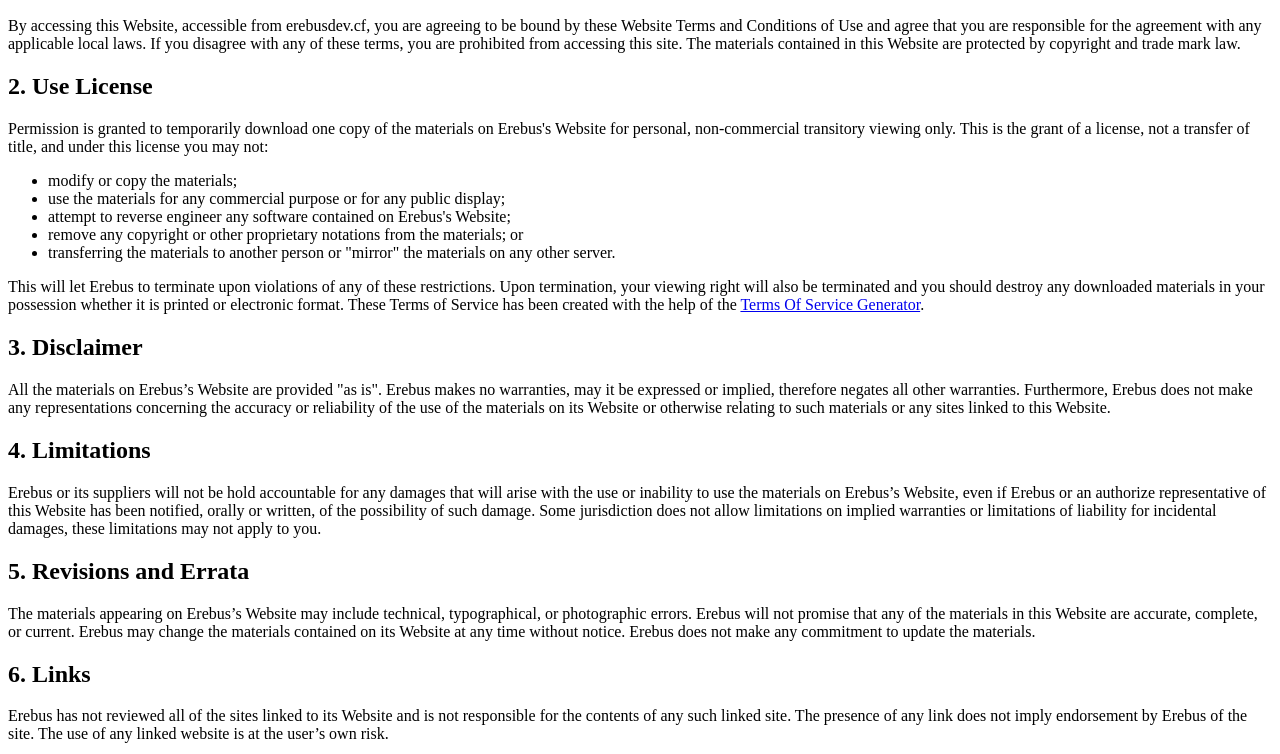
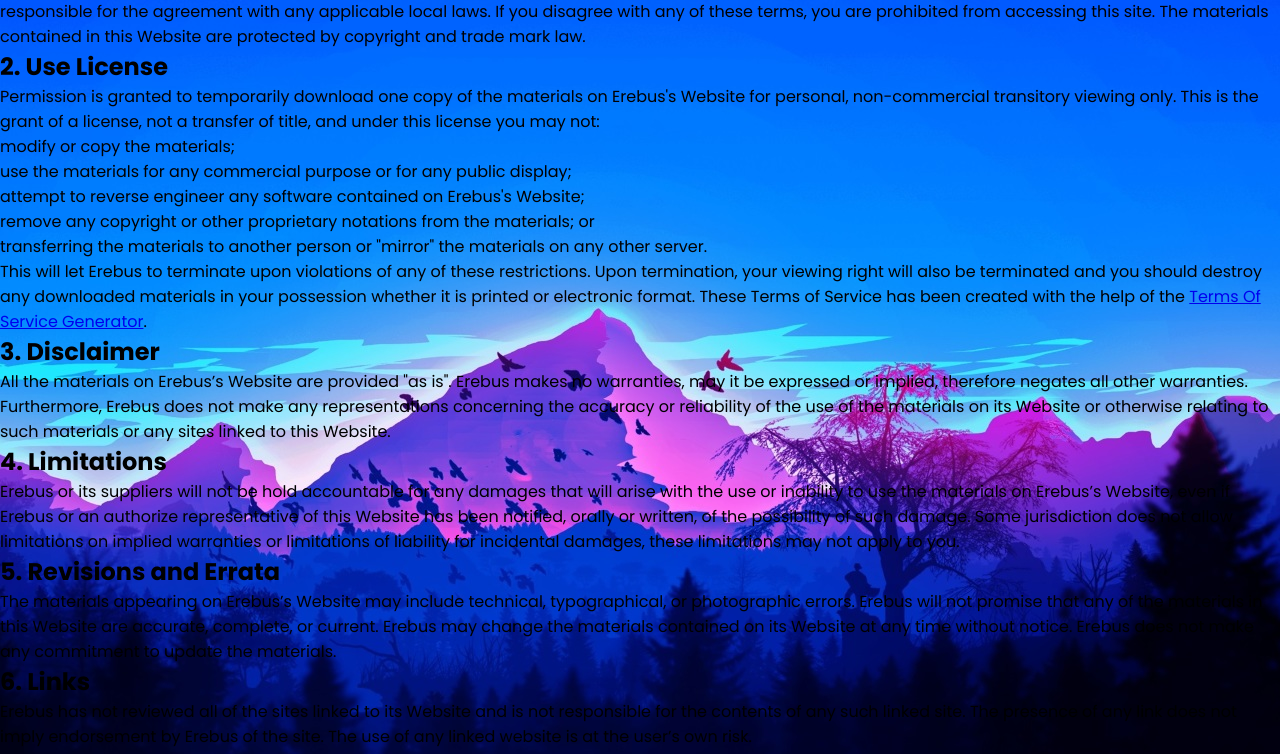
Before and after one commit to ErebusDevelopment/erebusdevelopment.github.io, a plain HTML site: page tos.html in a window 1280 px wide. Shown: the part 96-850 px from the top of the page. Drawn offline with Linux system fonts and the light colour scheme.

Commit message:
Update tos.html

```diff
--- a/tos.html
+++ b/tos.html
@@ -1,3 +1,16 @@
+<!DOCTYPE html>
+<html lang="en" dir="ltr">
+  <head>
+    <meta charset="utf-8">
+    <meta name="viewport" content="width=device-width, initial-scale=1.0">
+    <title>ErebusDev</title>
+    <link rel="stylesheet" href="style.css">
+    <link rel="stylesheet" href="https://cdnjs.cloudflare.com/ajax/libs/font-awesome/5.14.0/css/all.min.css">
+  </head>
+  <body>
+
+<section>
+
 <h1>Website Terms and Conditions of Use</h1>
 
 <h2>1. Terms</h2>
@@ -45,3 +58,9 @@
 <h2>9. Governing Law</h2>
 
 <p>Any claim related to Erebus's Website shall be governed by the laws of us without regards to its conflict of law provisions.</p>
+
+</section>
+
+
+  </body>
+</html>
```
